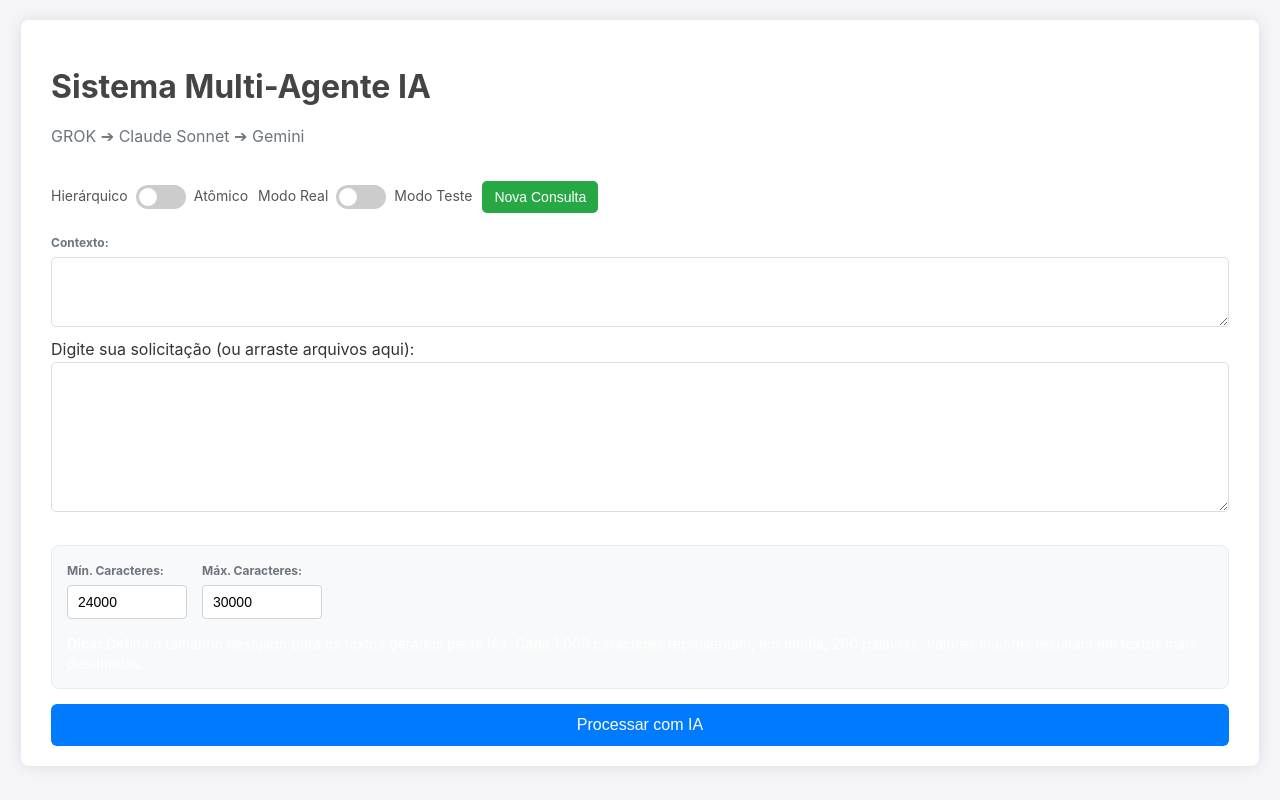
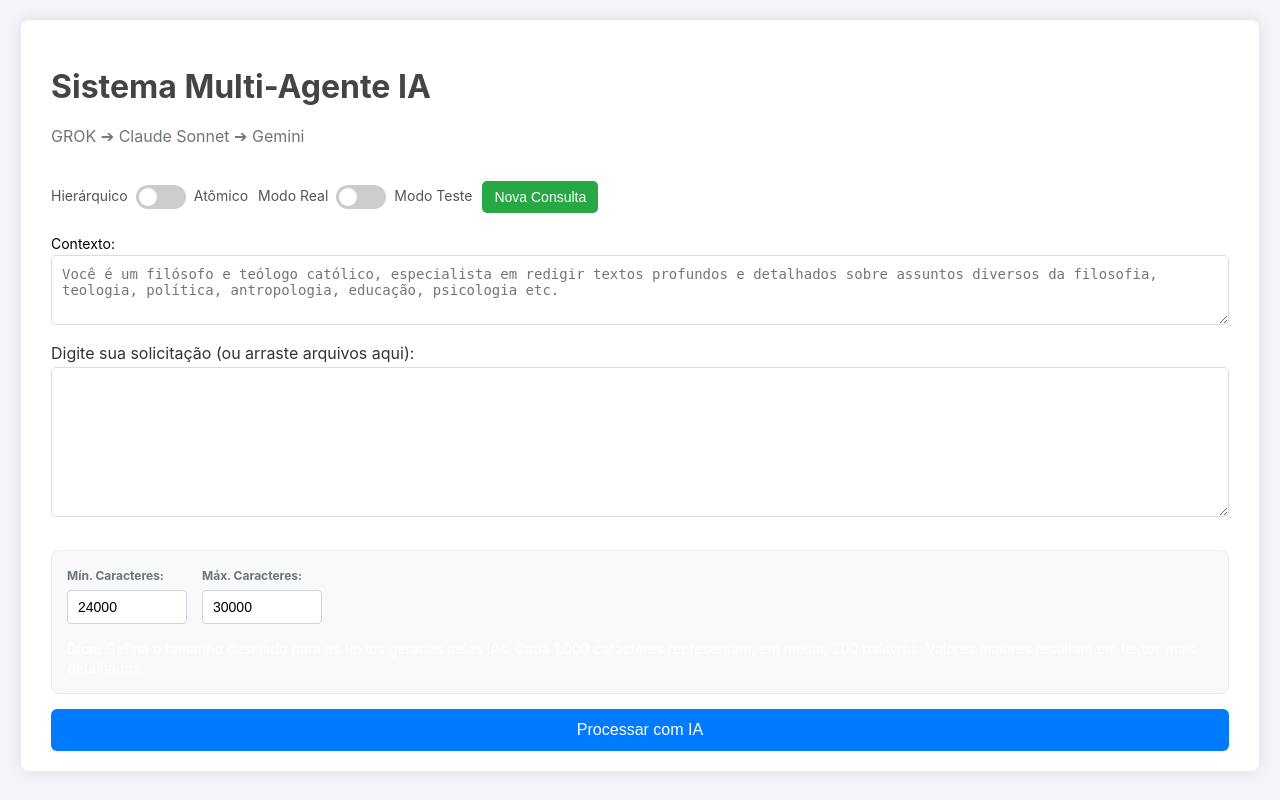
Before and after one commit to victorafarias/sistema-ia-multiagente, a Flask app: page / in a window 1280 px wide. Run offline with Flask 3, Linux system fonts and the light colour scheme.

Commit message:
evoluções do campo de contexto

```diff
--- a/static/style.css
+++ b/static/style.css
@@ -428,3 +428,8 @@ textarea.drag-over {
     width: 65%; /* Ocupa toda a largura */
     margin-top: 20px;
 }
+
+.text-contexto_usuario {
+    color: #000;
+    font-size: 14px;
+}
--- a/templates/index.html
+++ b/templates/index.html
@@ -488,9 +488,9 @@
         <div id="error-box-container"></div>
         <div id="real-form-container">
             <form id="request-form-real">
-                <div class="text-size-field">
+                <div class="text-contexto_usuario">
                     <label for="contexto_usuario">Contexto:</label>
-                    <textarea id="contexto_usuario" name="contexto" rows="3" value="Você é um filósofo e teólogo católico, especialista em redigir textos profundos e detalhados sobre assuntos diversos da filosofia, teologia, política, antropologia, educação, psicologia etc."></textarea>
+                    <textarea id="contexto_usuario" name="contexto" rows="3" placeholder="Você é um filósofo e teólogo católico, especialista em redigir textos profundos e detalhados sobre assuntos diversos da filosofia, teologia, política, antropologia, educação, psicologia etc."></textarea>
                 </div>
                 <label for="solicitacao_usuario">Digite sua solicitação (ou arraste arquivos aqui):</label>
                 <textarea name="solicitacao_usuario" id="solicitacao_usuario" rows="8" required></textarea>
```
